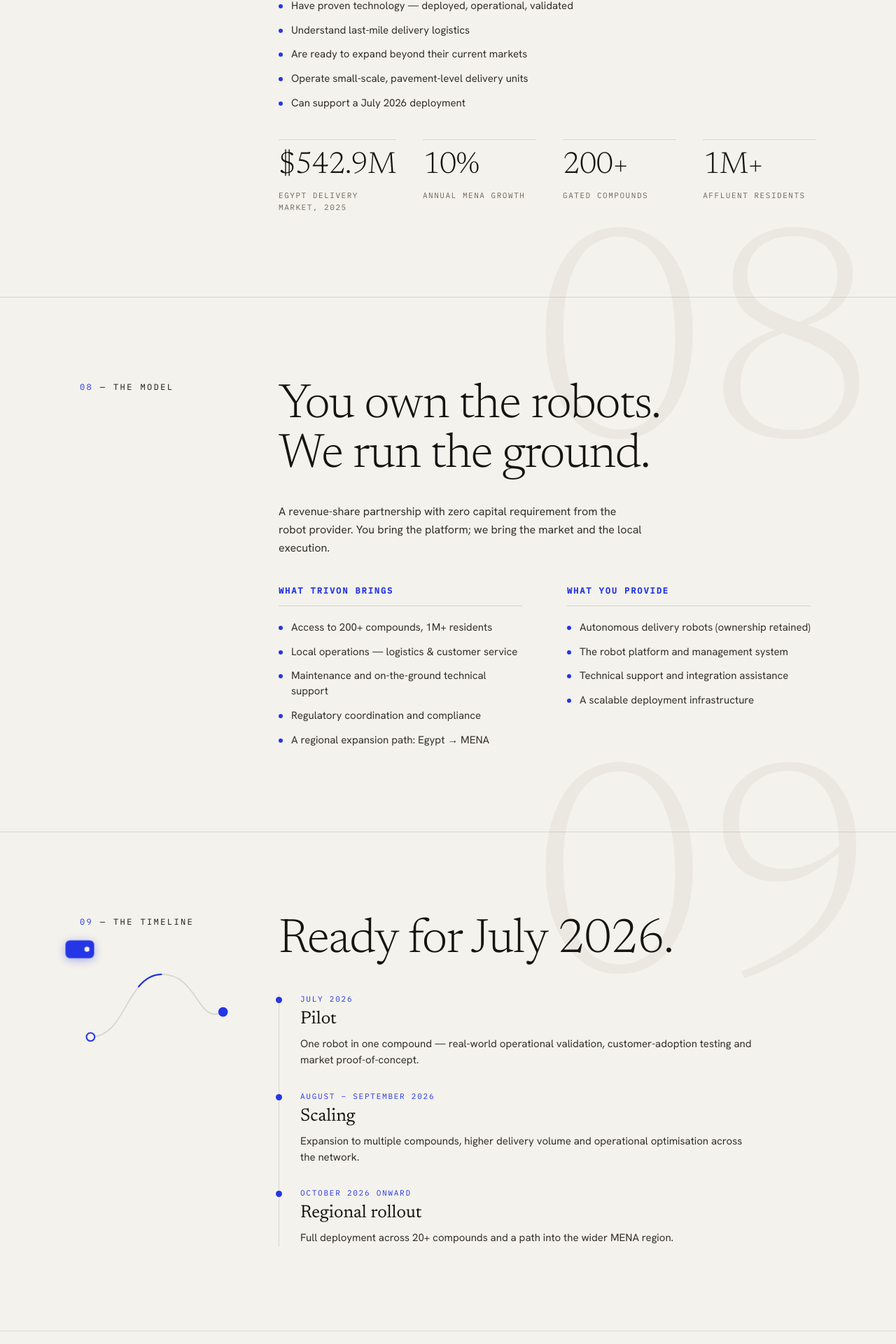
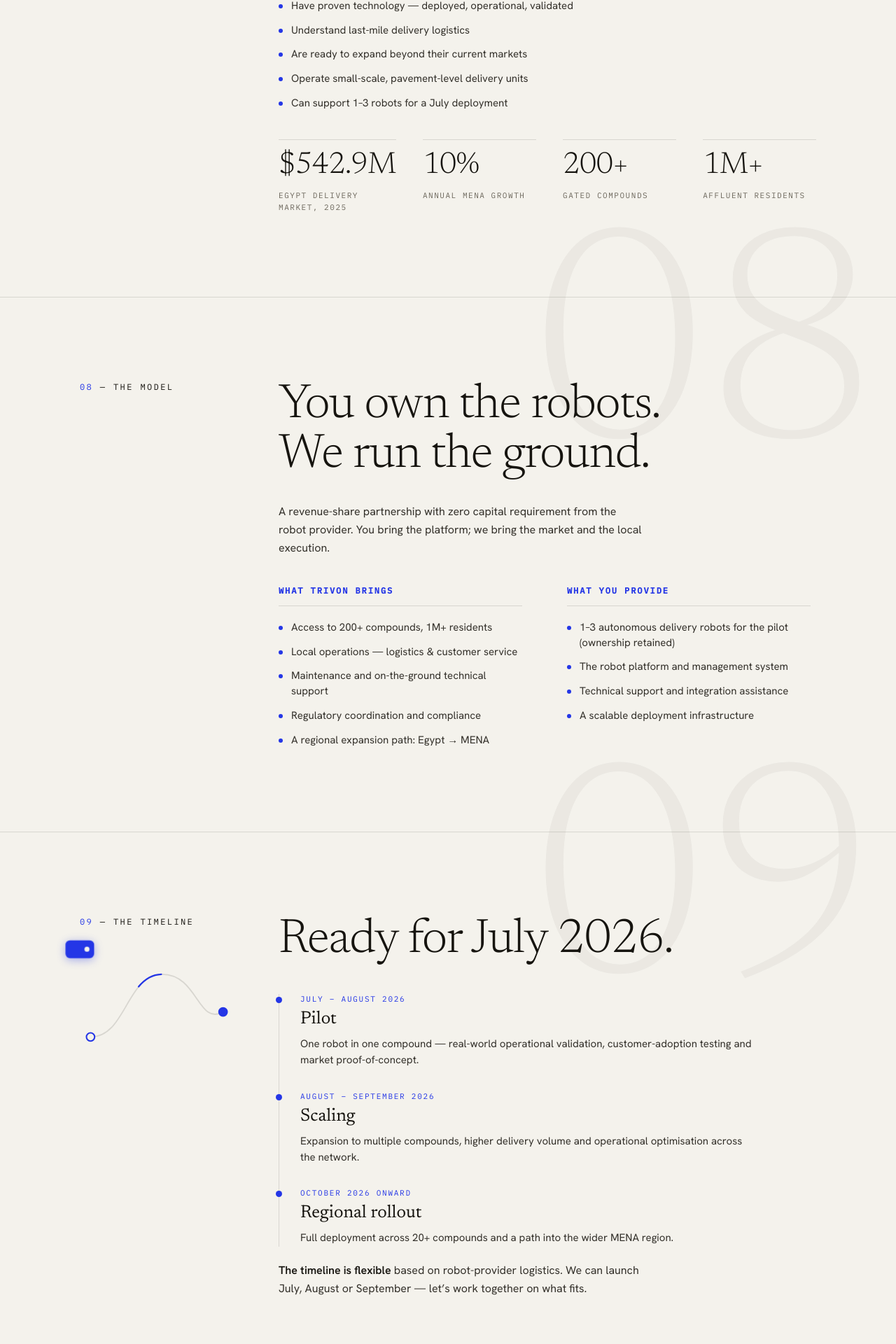
Before and after one commit to samiwazni/trivon, a Next.js app: page / in a window 1280 px wide. Shown: the part 5275-7195 px from the top of the page at 70% size. Built offline with nearby package versions, Linux system fonts and the light colour scheme.

Commit message:
updated text

```diff
--- a/app/page.tsx
+++ b/app/page.tsx
@@ -195,7 +195,7 @@ export default function Home() {
             <li>Understand last-mile delivery logistics</li>
             <li>Are ready to expand beyond their current markets</li>
             <li>Operate small-scale, pavement-level delivery units</li>
-            <li>Can support a July 2026 deployment</li>
+            <li>Can support 1–3 robots for a July deployment</li>
           </ul>
           <StatRow
             stats={[
@@ -234,7 +234,7 @@ export default function Home() {
               {
                 title: "What you provide",
                 items: [
-                  "Autonomous delivery robots (ownership retained)",
+                  "1–3 autonomous delivery robots for the pilot (ownership retained)",
                   "The robot platform and management system",
                   "Technical support and integration assistance",
                   "A scalable deployment infrastructure",
@@ -261,7 +261,7 @@ export default function Home() {
           <Timeline
             phases={[
               {
-                when: "July 2026",
+                when: "July – August 2026",
                 title: "Pilot",
                 body: "One robot in one compound — real-world operational validation, customer-adoption testing and market proof-of-concept.",
               },
@@ -277,6 +277,12 @@ export default function Home() {
               },
             ]}
           />
+          <br />
+          <p className="chap-p reveal d2">
+            <span className="hl">The timeline is flexible</span> based on robot-provider
+            logistics. We can launch July, August or September &mdash; let&rsquo;s work
+            together on what fits.
+          </p>
         </Chapter>
       </main>
 
```
